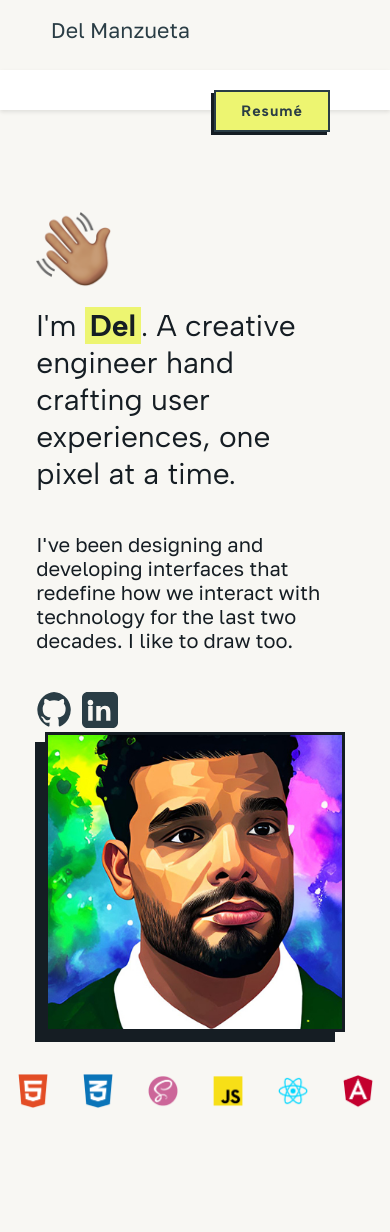
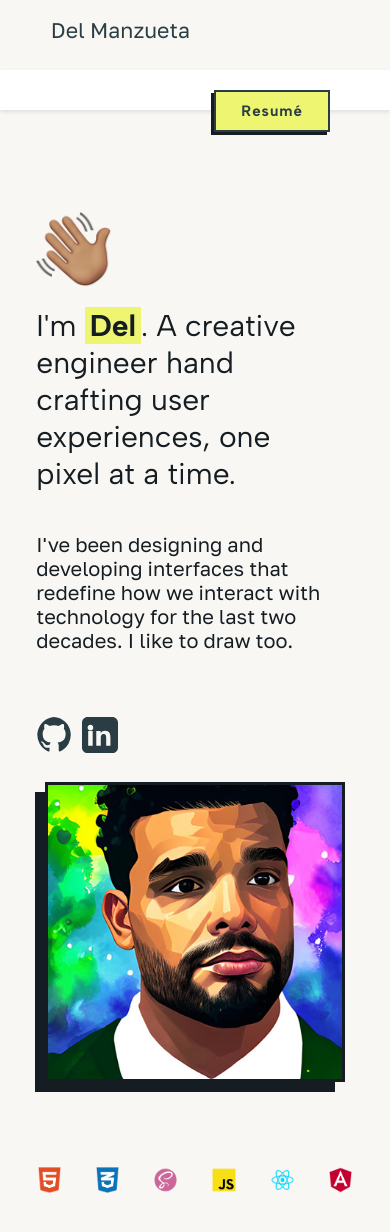
Before and after one commit to DelManzueta/delmanzueta.com, a React (Vite) app: page / in a window 390 px wide. Shown: the top 1232 px of the page. Before the commit the page ends 1108 px from the top, so only its background shows below. Built offline with nearby package versions, Linux system fonts and the light colour scheme.

Commit message:
working on styles

```diff
--- a/src/assets/styles/components/header.module.css
+++ b/src/assets/styles/components/header.module.css
@@ -63,7 +63,7 @@ header {
 }
 
 .headerNav a:hover {
-	color: var(--black);
+	color: var(--white);
 	background-color: var(--blue);
 	border: 2px solid var(--black);
 	transition: color 0.31s ease-in-out;
@@ -83,10 +83,7 @@ header {
 }
 
 .headerBrand:hover {
-	color: var(--black);
-	box-shadow: -5px 5px 0px 0px var(--black);
-	border: 2px solid var(--black);
-	background-color: var(--blue);
+	color: var(--blue);
 	transition: 0.015s ease-in-out;
 }
 
--- a/src/assets/styles/components/hero.module.css
+++ b/src/assets/styles/components/hero.module.css
@@ -114,13 +114,12 @@
 	width: 36px;
 	height: 36px;
 	margin: 0 10px;
-	color: var(--yellow);
+	color: var(--font-color);
 }
 
 .socialLinked:hover {
 	opacity: 0.8;
 	color: rgba(0, 119, 181, 1);
-	transform: translateY(-5px);
 	width: 42px;
 	transition: 0.125s ease-in-out;
 }
@@ -134,10 +133,9 @@
 		flex-direction: column;
 		padding: 5vh 0;
 	}
-}
-
-.socialLinked {
-	color: var(--font-color);
+	.socialLinks {
+		padding: 2.5rem 0
+	}
 }
 
 .socialLink:hover {
--- a/src/assets/styles/components/techStack.module.css
+++ b/src/assets/styles/components/techStack.module.css
@@ -3,7 +3,6 @@
 	background-color: var(--white);
 	color: var(--font-color);
 	margin: 0 auto;
-
 }
 
 .title {
@@ -65,11 +64,11 @@
 		text-align: center;
 		align-items: center;
 		justify-content: space-evenly;
-		padding: 0;
-		margin: 0;
-		max-width: 100vw;
+		padding: 5vh 0;
+		margin: 0 auto;
+		max-width: calc(100vw - 75px);
 	}
 	.techStack {
-		flex-wrap: wrap;
+		flex-wrap: nowrap;
 	}
 }
```
